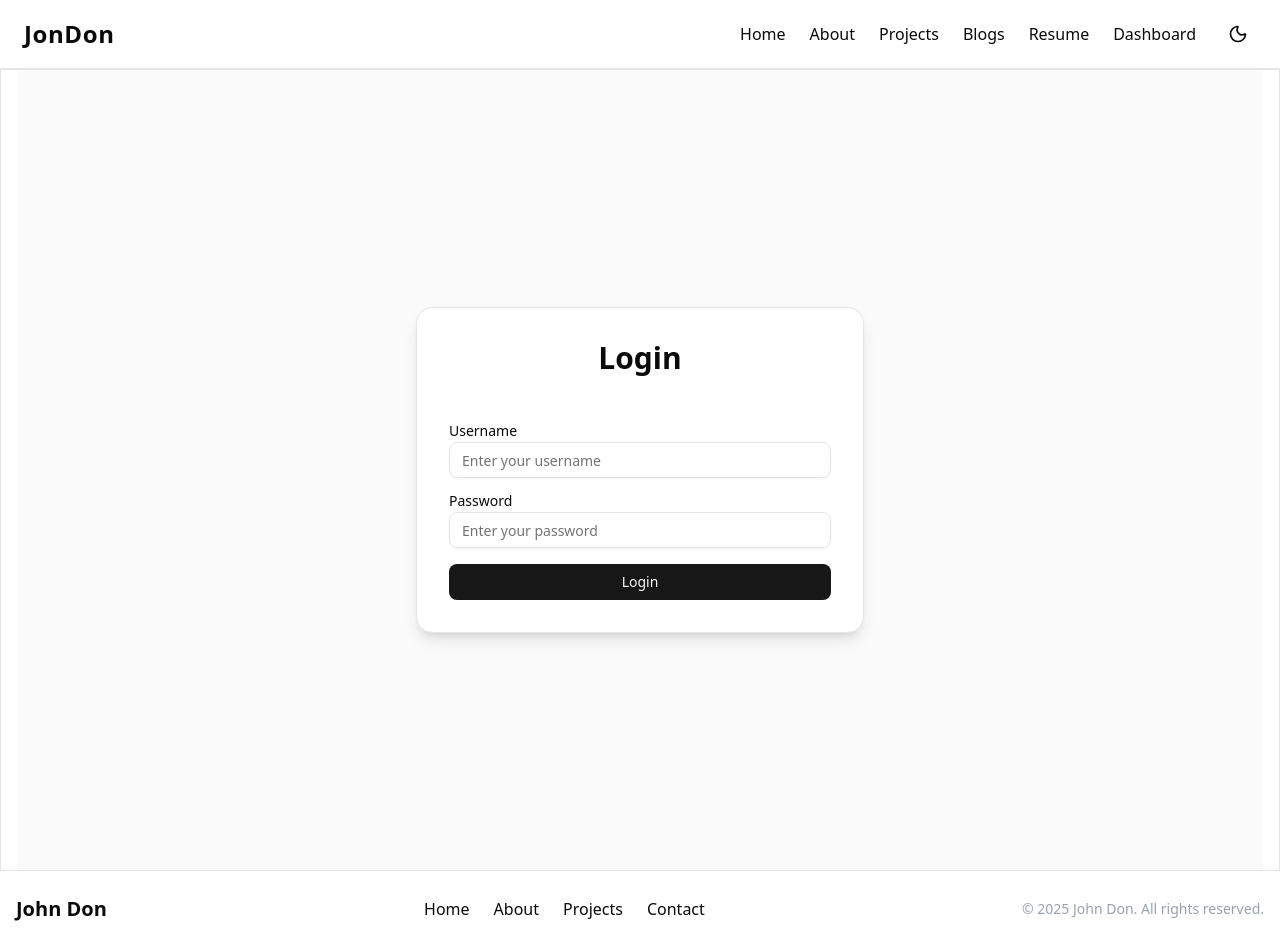
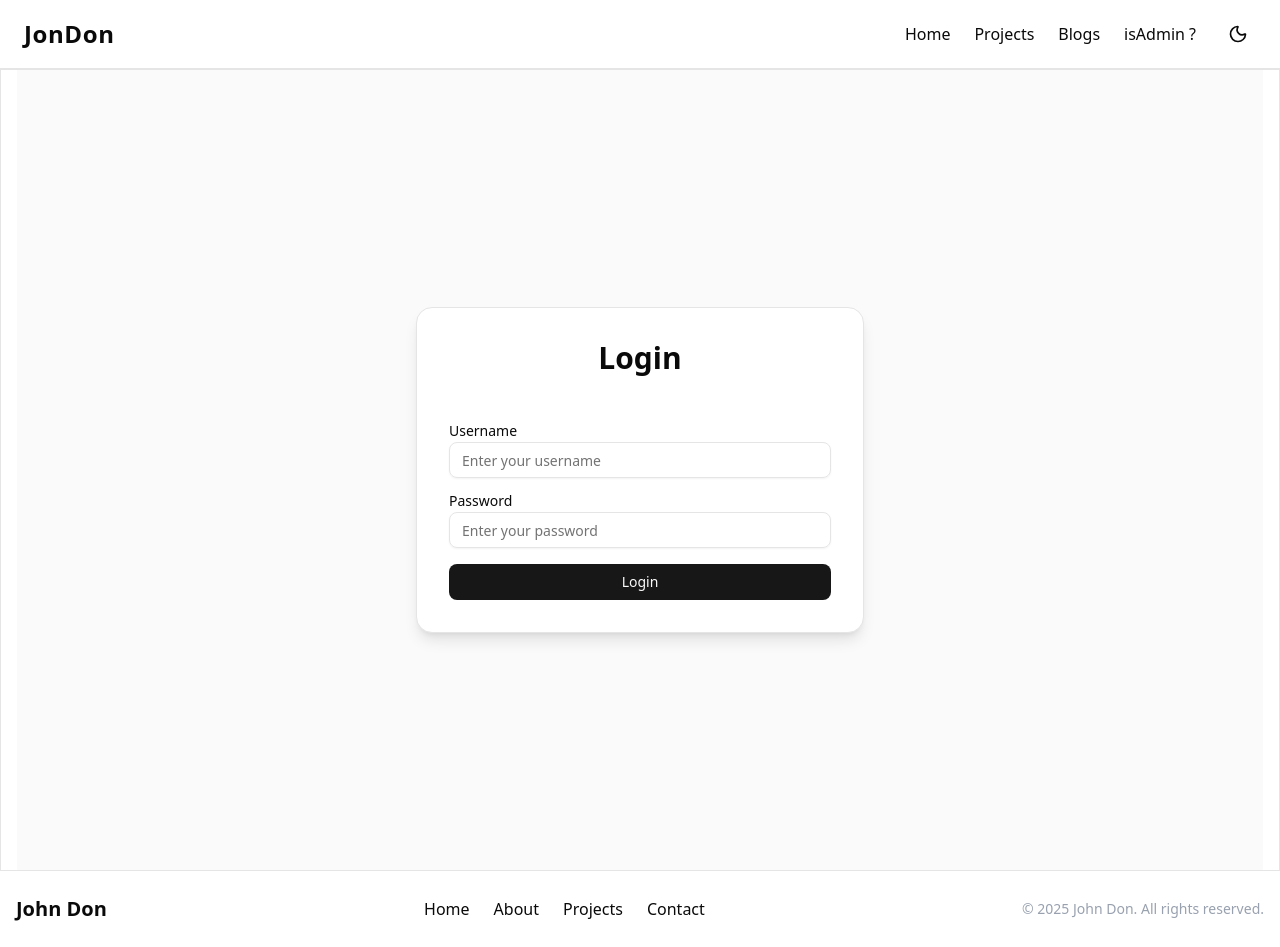
Before and after one commit to mehedifiz/folio_b5a7, a Next.js app: page /login in a window 1280 px wide. Built offline with nearby package versions, Linux system fonts and the light colour scheme.

Commit message:
fix handle logout

```diff
--- a/package.json
+++ b/package.json
@@ -21,6 +21,7 @@
     "class-variance-authority": "^0.7.1",
     "clsx": "^2.1.1",
     "install": "^0.13.0",
+    "js-cookie": "^3.0.5",
     "lucide-react": "^0.544.0",
     "next": "15.5.4",
     "next-themes": "^0.4.6",
--- a/src/app/dashboard/layout.tsx
+++ b/src/app/dashboard/layout.tsx
@@ -13,16 +13,19 @@ export default function DashboardLayout({
   children: React.ReactNode;
 }) {
   const [collapsed, setCollapsed] = useState(false);
-  const router = useRouter();
 
   const handleLogout = async () => {
   try {
     await fetchApi("/user/logout", { method: "POST" });
-      router.push("/login");
+
+    document.cookie = "auth=; path=/; expires=Thu, 01 Jan 1970 00:00:00 GMT";
+
+    window.location.href = "/login";
   } catch (err: any) {
     console.error("Logout failed:", err.message);
   }
 };
+
 
   return (
     <div className="flex min-h-screen bg-muted/30">
--- a/src/app/login/page.tsx
+++ b/src/app/login/page.tsx
@@ -33,7 +33,7 @@ export default function LoginPage() {
       if (data?.token) {
         document.cookie = `auth=${data.token}; path=/;`;
         toast.success("Logged in successfully!");
-        window.location.href = "/dashboard"; // Force reload so middleware sees cookie
+        window.location.href = "/dashboard";
       } else {
         toast.error("Invalid login response");
       }
--- a/src/components/ui/nav.tsx
+++ b/src/components/ui/nav.tsx
@@ -12,31 +12,27 @@ export default function Nav() {
   return (
     <nav className="border-b border-border bg-background text-foreground">
       <div className="container mx-auto flex items-center justify-between px-6 py-4">
-        {/* Logo / Name */}
         <h1 className="text-2xl font-bold tracking-wide">
           <Link href="/">JonDon</Link>
         </h1>
 
-        {/* Desktop Menu */}
         <div className="hidden md:flex items-center space-x-6 font-medium">
           <Link href="/" className="hover:text-muted-foreground">
             Home
           </Link>
-          <Link href="/about" className="hover:text-muted-foreground">
-            About
-          </Link>
+
           <Link href="/projects" className="hover:text-muted-foreground">
             Projects
           </Link>
           <Link href="/blogs" className="hover:text-muted-foreground">
             Blogs
           </Link>
-          <Link href="/resume" className="hover:text-muted-foreground">
-            Resume
+
+          <Link href="/dashboard" className="block hover:text-muted-foreground">
+            isAdmin ?
           </Link>
-          <Link href="/dashboard" className="hover:text-muted-foreground">
-            Dashboard
-          </Link>
+
+
 
           {/* Theme Toggle */}
           <button
@@ -69,20 +65,16 @@ export default function Nav() {
           <Link href="/" className="block hover:text-muted-foreground">
             Home
           </Link>
-          <Link href="/about" className="block hover:text-muted-foreground">
-            About
-          </Link>
+
           <Link href="/projects" className="block hover:text-muted-foreground">
             Projects
           </Link>
           <Link href="/blogs" className="block hover:text-muted-foreground">
             Blogs
           </Link>
-          <Link href="/resume" className="block hover:text-muted-foreground">
-            Resume
-          </Link>
+
           <Link href="/dashboard" className="block hover:text-muted-foreground">
-            Dashboard
+            isAdmin ?
           </Link>
 
           {/* Theme Toggle (mobile) */}
```
Also changed, not shown: 2 other files (tests, documents, lock files or other folders). Lines whose indentation alone changed are shown as unchanged.
